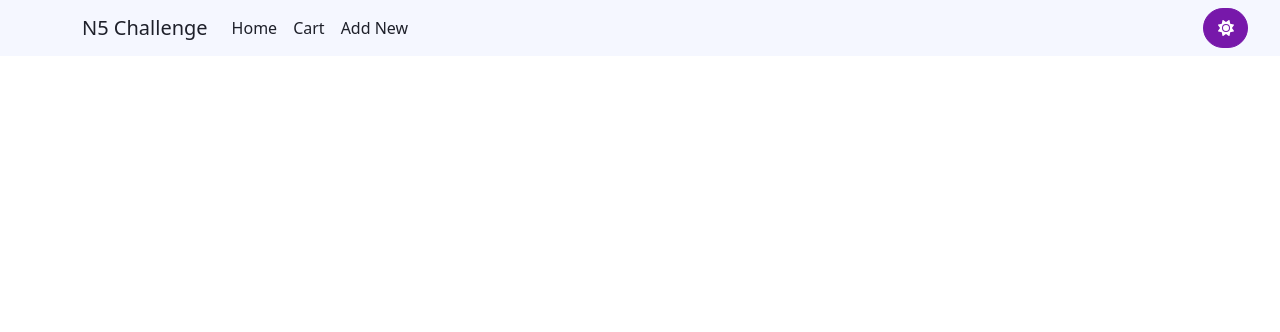
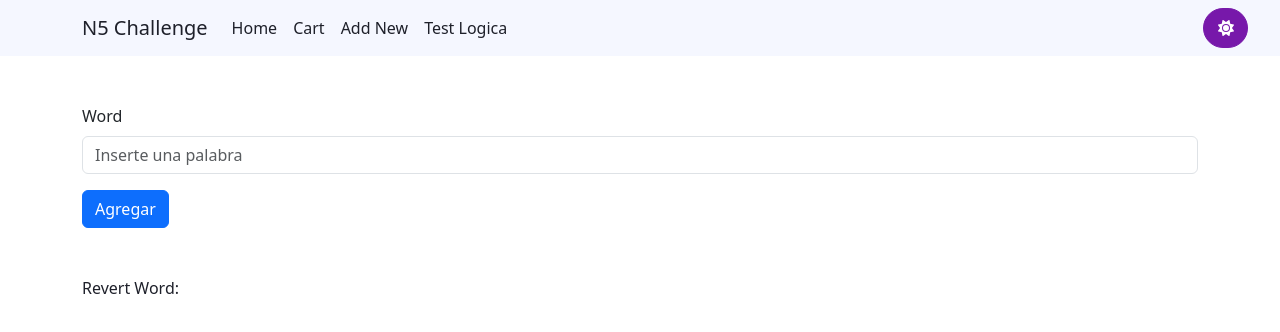
Before and after one commit to stefanianicola/n5-challenge, a React (Vite) app: page /logica in a window 1280 px wide. Shown: the top 332 px of the page. Built offline with nearby package versions, Linux system fonts and the light colour scheme.

Commit message:
little fix with theme icon - create test logic in a new route

```diff
--- a/src/App.tsx
+++ b/src/App.tsx
@@ -14,6 +14,7 @@ function App() {
 
   useEffect(() => {
     localStorage.setItem('theme', JSON.stringify(theme));
+    setThemeName(theme !== lightTheme ? 'darkTheme' : 'lightTheme');
   }, [theme]);
 
   const toggleTheme = () => {
--- a/src/components/Header/Header.tsx
+++ b/src/components/Header/Header.tsx
@@ -33,6 +33,9 @@ function Header() {
           <StyledNavLink as={Link} className="nav-link" to="/add-item">
             Add New
           </StyledNavLink>
+          <StyledNavLink as={Link} className="nav-link" to="/logica">
+            Test Logica
+          </StyledNavLink>
         </Nav>
       </Container>
     </NavbarWrapper>
--- /dev/null
+++ b/src/components/TestLogic.tsx
@@ -0,0 +1,62 @@
+import { Button, Container, Form } from 'react-bootstrap';
+import { useState } from 'react';
+import { TextElement } from '../shared/GlobalStyle.styled';
+
+function TestLogic() {
+  const [palabra, setPalabra] = useState<string>('');
+  const [createPalabra, setCreatePalabra] = useState<string>('');
+
+  const reverse = (word: string) => {
+    // Filtrar solo las letras y revertirlas
+    const letters = word
+      .split('')
+      .filter((char) => /[a-zA-Z]/.test(char))
+      .reverse();
+
+    // Construir el resultado final
+    let result = '';
+    let letterIndex = 0;
+
+    for (const char of word) {
+      if (/[a-zA-Z]/.test(char)) {
+        result += letters[letterIndex++];
+      } else {
+        result += char;
+      }
+    }
+
+    setPalabra(result);
+  };
+
+  const handleCreateWord = (e: any) => {
+    setCreatePalabra(e.target.value);
+  };
+
+  const handleRevert = (e: any) => {
+    e.preventDefault();
+    reverse(createPalabra);
+    console.log(palabra);
+  };
+
+  return (
+    <Container className="my-5">
+      <Form onSubmit={handleRevert}>
+        <Form.Group className="mb-3" controlId="exampleForm.ControlInput1">
+          <Form.Label>Word</Form.Label>
+          <Form.Control
+            type="text"
+            name="word"
+            placeholder="Inserte una palabra"
+            onChange={handleCreateWord}
+          />
+        </Form.Group>
+        <Button as="input" type="submit" value="Agregar" />
+      </Form>
+      <TextElement className="my-5">
+        Revert Word: <strong>{palabra}</strong>
+      </TextElement>
+    </Container>
+  );
+}
+
+export default TestLogic;
--- a/src/components/ToggleTheme/ToggleTheme.tsx
+++ b/src/components/ToggleTheme/ToggleTheme.tsx
@@ -10,7 +10,7 @@ interface ThemeProps {
 
 const ToggleTheme: React.FC<ThemeProps> = ({ toggleTheme, themeSt }) => {
   const [checked, setChecked] = useState<boolean>(false);
-  console.log(themeSt);
+
   const handleChange = () => {
     setChecked(!checked);
     toggleTheme !== undefined && toggleTheme(checked);
--- a/src/routing/router.tsx
+++ b/src/routing/router.tsx
@@ -2,6 +2,7 @@ import { Routes, Route } from 'react-router-dom';
 import Cart from '../components/Cart';
 import ListItems from '../components/ListItems';
 import AddNewItem from '../components/AddNewItem/AddNewItem';
+import TestLogic from '../components/TestLogic';
 
 export const AppRouter = () => {
   return (
@@ -9,6 +10,7 @@ export const AppRouter = () => {
       <Route path="/" element={<ListItems />} />
       <Route path="/cart" element={<Cart />} />
       <Route path="/add-item" element={<AddNewItem />} />
+      <Route path="/logica" element={<TestLogic />} />
     </Routes>
   );
 };
```
